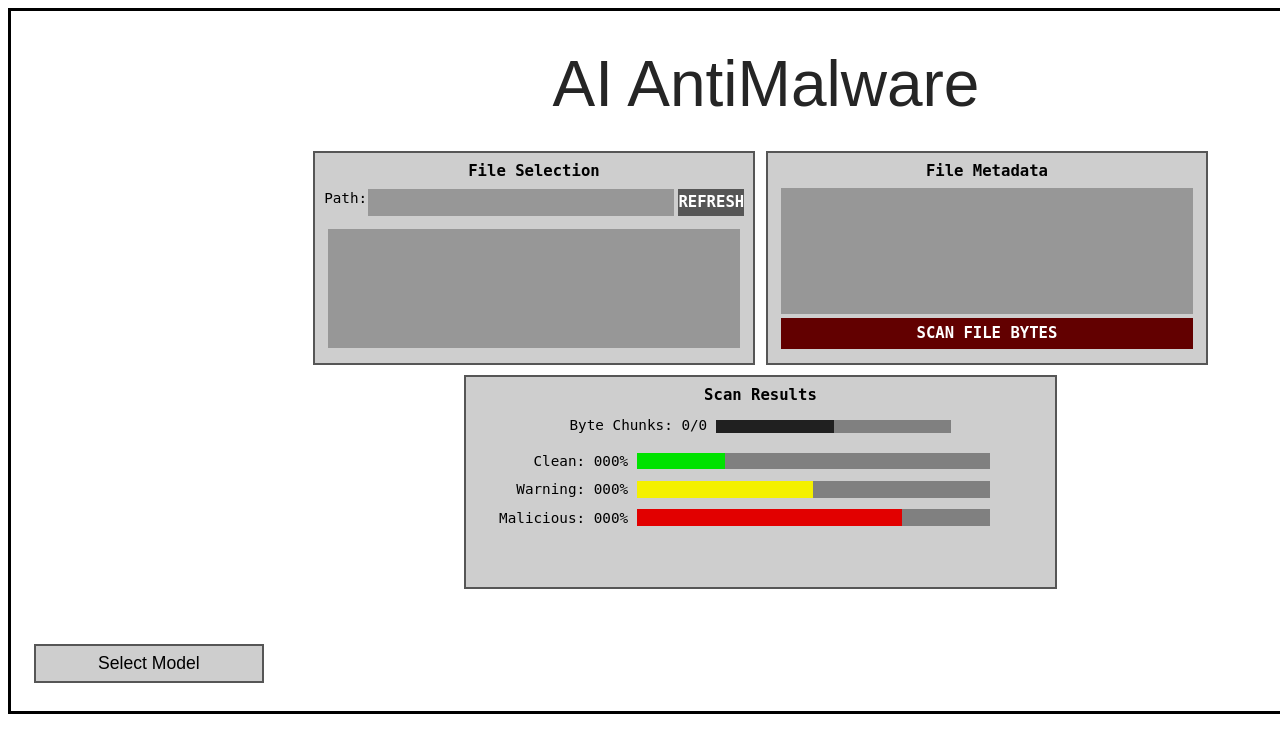
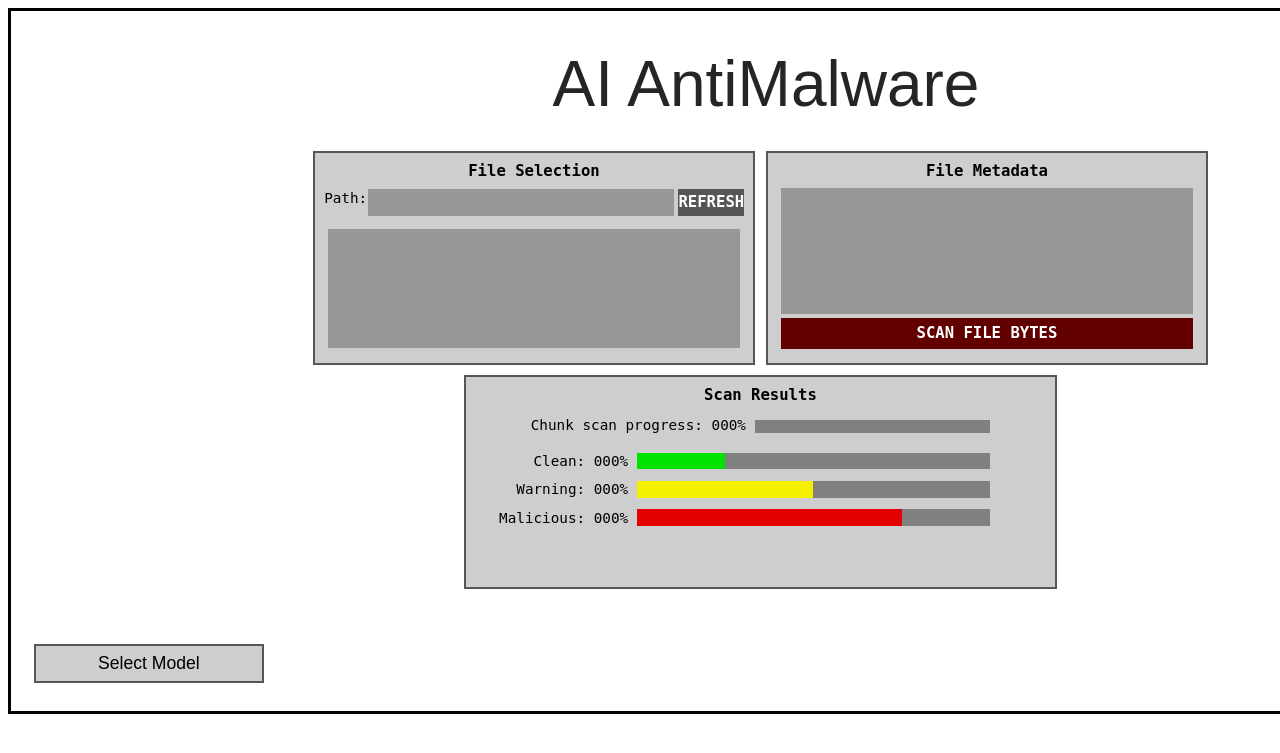
Before and after one commit to chriswee168/ai-file-scanner-app, a Django app: template server/main/templates/main/index.html in a window 1280 px wide; the page is wider, and only the part inside the window is pictured. Shown: the top 753 px of that part. Run offline with Django 5.2, Linux system fonts and the light colour scheme; the template is opened without the code that fills it, so the values that code supplies are empty.

Commit message:
Replace counter with percentage
Using percentages does not involve having to display
variable sized numbers that can result in inconsistent positioning
of the chunk scanning progress bar.

```diff
--- a/server/main/templates/main/index.html
+++ b/server/main/templates/main/index.html
@@ -57,8 +57,8 @@
             <div id="scan-results" class="div-box">
                 <h3 class="div-title">Scan Results</h3>
                 <div id="chunk-prog-wrapper">
-                    <label id="chunk-prog-bar-label" for="chunk-prog-bar">Byte Chunks: 0/0 </label>
-                    <progress id="chunk-prog-bar" value="50" max="100"></progress>
+                    <label id="chunk-prog-bar-label" for="chunk-prog-bar">Chunk scan progress: 000% </label>
+                    <progress id="chunk-prog-bar" value="0" max="0"></progress>
                 </div>
 
                 <!-- Bars to display classification predictions. -->
```
